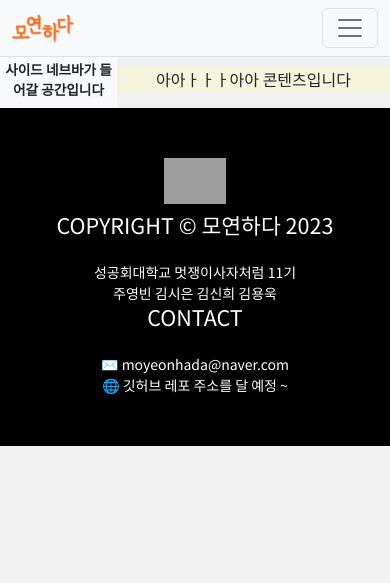
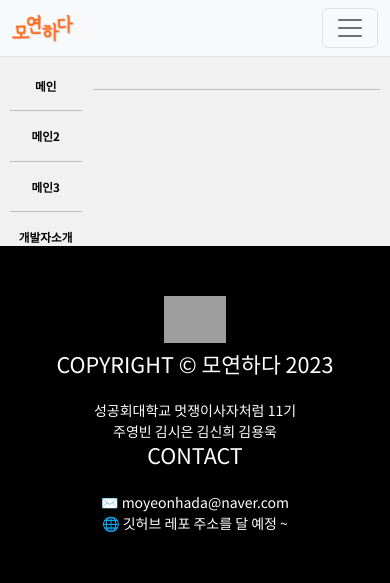
Before and after one commit to LikeLion-11th-SKHU/MoYeonHada, a Django app: template introduce/templates/introduce_main.html in a window 390 px wide. Shown: the top 583 px of the page. Run offline with Django 4.2, Linux system fonts and the light colour scheme; the template is opened without the code that fills it, so the values that code supplies are empty; grey boxes are pictures that could not be loaded.

Commit message:
Create introduce developer

```diff
--- a/introduce/static/css/introduce_main.css
+++ b/introduce/static/css/introduce_main.css
@@ -1,20 +1,114 @@
 .introduce {
+    width: 68%;
     display: flex;
-    width: 67%
+    align-items: start;
 }
+
 .introduce-side {
-    width: 30%;
+    width: 20%;
+    margin-right: 3%;
+    margin-top: 7%;
 }
 
 .introduce-content {
-    background-color: beige;
-    width: 70%;
+    width: 80%;
+    text-align:left;
+    margin-top: 6%;
+    margin-bottom: 8%;
 }
 
-/* 반응형 */
-@media (max-width: 700px){
+.introduce-title {
+    width: 100%;
+    text-align: left;
+    color:#f6894e;
+    padding-left: 10px;
+    font-weight: 600;
+    font-size: 1.8vw;
+}
+
+.introduce-body {
+    width: 100%;
+    padding-left: 10px;
+}
+
+a.nav-link  {
+    width: 100%;
+    color: black;
+}
+
+a.nav-link:hover {
+    color: #fd945b;
+}
+
+/* 반응형 패드 */
+@media (max-width:900px) {
     .introduce {
         display: flex;
+        width: 90%;
+    }
+
+    .introduce-title {
+        font-weight: 600;
+        font-size: 3.5vw;
+    }
+
+    .introduce-body {
+        font-size: 2.5vw;
+    }
+
+    a.nav-link  {
         width: 100%;
+        color: black;
+        font-size: 3vw;
+    }
+
+    a.nav-link:hover {
+        color: #fd945b;
+        font-size: 3vw;
     }
 }
+
+@media (max-width: 400px) {
+    .introduce {
+        display: flex;
+        width: 95%;
+    }
+
+    .introduce-title {
+        font-weight: 600;
+        font-size: 3.5vw;
+    }
+
+    .introduce-body {
+        font-size: 2.5vw;
+    }
+}
+
+
+/* introuduce_developer */
+.developer {
+    width: 100%;
+    display: flex;
+    flex-direction: row;
+}
+
+.developer > div {
+    width: 50%;
+}
+
+.developer-box {
+    width: 100%;
+}
+
+.developer-box > img {
+    width: 20%;
+}
+
+.developer-box > img.developer-img {
+    width: 50%;
+}
+
+.developer-img {
+    border-radius: 50%;
+    background-color: rgba(204, 204, 204, 0.311);
+}
--- a/introduce/templates/introduce_main.html
+++ b/introduce/templates/introduce_main.html
@@ -15,14 +15,22 @@
 </head>
 
 <div class = "introduce mx-auto">
-  <div class = "introduce-side bg-light">
-    <nav class = "navbar">
-      사이드 네브바가 들어갈 공간입니다
+  <div class = "introduce-side">
+    <nav class = "introduce-nav">
+      <a href="{% url 'main' %}" class = "nav-link"> 메인 </a> <hr>
+      <a href="{% url 'main' %}" class = "nav-link"> 메인2 </a> <hr>
+      <a href="{% url 'main' %}" class = "nav-link"> 메인3 </a> <hr>
+      <a href="{% url 'introduce_developer' %}" class = "nav-link"> 개발자소개 </a>
     </nav>
   </div>
 
-  <div class = "introduce-content">
-    아아ㅏㅏㅏ아아 콘텐츠입니다
+  <div class = "introduce-content flex-column">
+    <p class = "introduce-title"> {% block introduce-title %} {% endblock %} </p>
+    <hr>
+    <div class = "introduce-body">
+      {% block introduce-body %}
+      {% endblock %}
+    </div>
   </div>
 </div>
 {% endblock %}
--- a/introduce/urls.py
+++ b/introduce/urls.py
@@ -5,5 +5,6 @@ from django.conf.urls.static import static
 
 urlpatterns = [
     # introduce
-    path('main/', views.introduce_main, name = 'introduce_main')
+    path('main/', views.introduce_main, name = 'introduce_main'),
+    path('developer/', views.introduce_developer, name = 'introduce_developer'),
 ] + static(settings.MEDIA_URL, document_root = settings.MEDIA_ROOT)
--- a/introduce/views.py
+++ b/introduce/views.py
@@ -3,3 +3,6 @@ from django.shortcuts import render
 # Create your views here.
 def introduce_main(request):
     return render(request, 'introduce_main.html')
+
+def introduce_developer(request):
+    return render(request, 'introduce_developer.html')
```
Also changed, not shown: introduce/templates/introduce_developer.html (added, +46 -0 lines), introduce/static/img/github.png (added), introduce/static/img/logo.svg (added), introduce/static/img/shinhee.png (added), introduce/static/img/sieun.png (added), introduce/static/img/yongwook.png (added), introduce/static/img/youngbeen.png (added).
